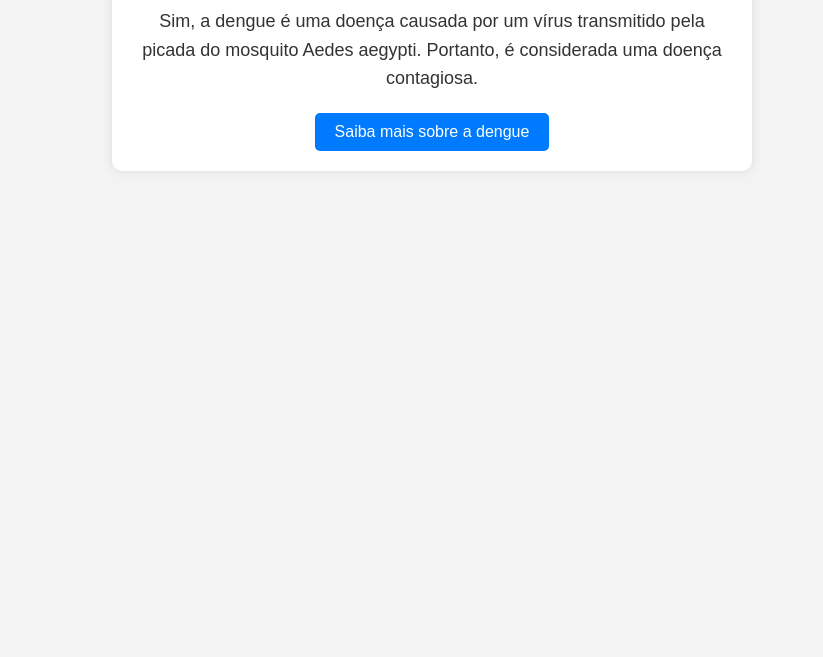
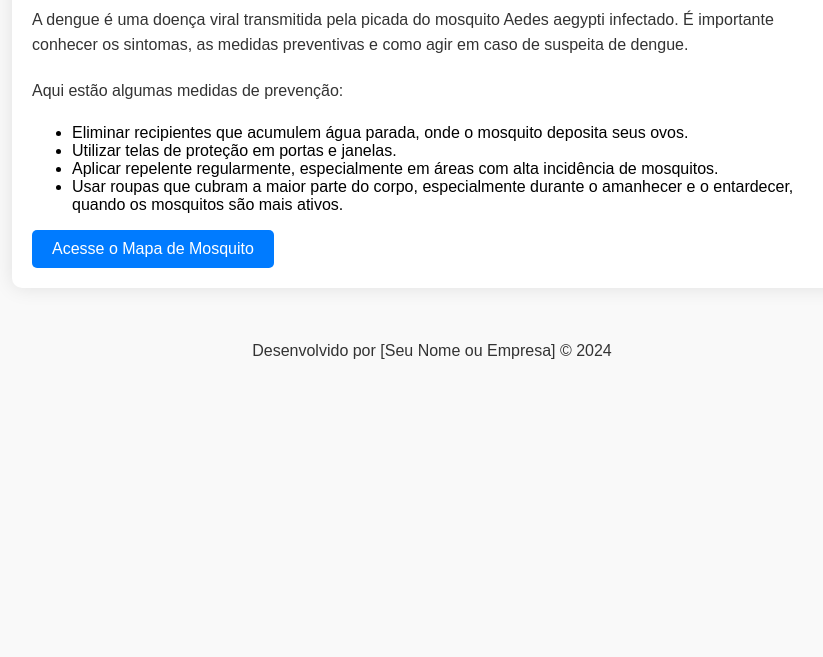
Before and after one commit to RenanPauloSouza/UPX4, a plain HTML site: page index.html in a window 1280 px wide. Shown: the part 143-800 px from the top of the page, without its empty margins (208-1031 px from the left). Drawn offline with Linux system fonts and the light colour scheme.

Commit message:
Update 2 index.html

```diff
--- a/index.html
+++ b/index.html
@@ -3,30 +3,29 @@
 <head>
 <meta charset="UTF-8">
 <meta name="viewport" content="width=device-width, initial-scale=1.0">
-<title>A dengue é contagiosa?</title>
+<title>A Dengue: Prevenção e Informações</title>
 <style>
     body {
         font-family: Arial, sans-serif;
-        text-align: center;
-        background-color: #f3f3f3;
+        background-color: #f9f9f9;
         margin: 0;
         padding: 0;
-        box-sizing: border-box;
     }
     .container {
-        max-width: 600px;
+        max-width: 800px;
         margin: 50px auto;
         padding: 20px;
         background-color: #fff;
         border-radius: 10px;
-        box-shadow: 0 0 10px rgba(0, 0, 0, 0.1);
+        box-shadow: 0 0 20px rgba(0, 0, 0, 0.1);
     }
     h1 {
         color: #007bff;
+        text-align: center;
     }
     p {
         color: #333;
-        font-size: 18px;
+        font-size: 16px;
         line-height: 1.6;
         margin-bottom: 20px;
     }
@@ -43,14 +42,30 @@
     button:hover {
         background-color: #0056b3;
     }
+    .footer {
+        margin-top: 50px;
+        text-align: center;
+        color: #666;
+    }
 </style>
 </head>
 <body>
 
 <div class="container">
-    <h1>A dengue é contagiosa?</h1>
-    <p>Sim, a dengue é uma doença causada por um vírus transmitido pela picada do mosquito Aedes aegypti. Portanto, é considerada uma doença contagiosa.</p>
-    <button onclick="redirectToMap()">Saiba mais sobre a dengue</button>
+    <h1>A Dengue: Prevenção e Informações</h1>
+    <p>A dengue é uma doença viral transmitida pela picada do mosquito Aedes aegypti infectado. É importante conhecer os sintomas, as medidas preventivas e como agir em caso de suspeita de dengue.</p>
+    <p>Aqui estão algumas medidas de prevenção:</p>
+    <ul>
+        <li>Eliminar recipientes que acumulem água parada, onde o mosquito deposita seus ovos.</li>
+        <li>Utilizar telas de proteção em portas e janelas.</li>
+        <li>Aplicar repelente regularmente, especialmente em áreas com alta incidência de mosquitos.</li>
+        <li>Usar roupas que cubram a maior parte do corpo, especialmente durante o amanhecer e o entardecer, quando os mosquitos são mais ativos.</li>
+    </ul>
+    <button onclick="redirectToMap()">Acesse o Mapa de Mosquito</button>
+</div>
+
+<div class="footer">
+    <p>Desenvolvido por [Seu Nome ou Empresa] &copy; 2024</p>
 </div>
 
 <script>
```
